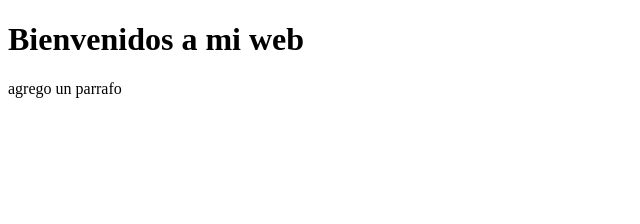
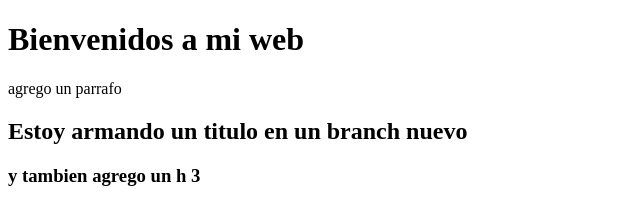
Before and after one commit to Braulio59/miweb, a plain HTML site: page index.html in a window 1280 px wide. Shown: the whole page, without its empty margins (0-640 px from the left). Drawn offline with Linux system fonts and the light colour scheme.

Commit message:
agregue unos titulos

```diff
--- a/index.html
+++ b/index.html
@@ -9,5 +9,8 @@
 <body>
     <h1>Bienvenidos a mi web</h1>
     <p>agrego un parrafo</p>
+    <!-- titulos  -->
+    <h2>Estoy armando un titulo en un branch nuevo</h2>
+    <h3>y tambien agrego un h 3</h3>
 </body>
 </html>
```
